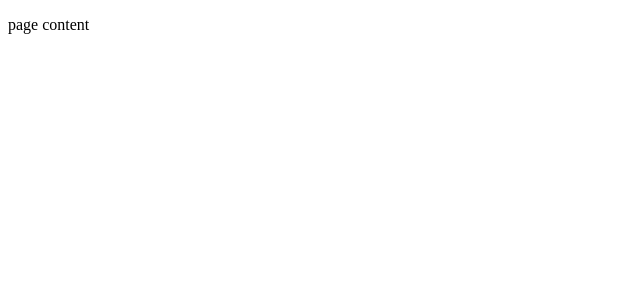
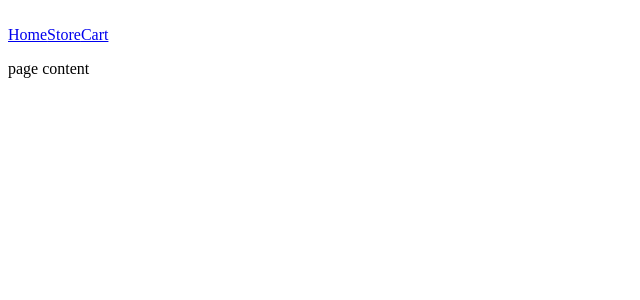
Before and after one commit to WitherMite/shopping-cart, a React (Vite) app: page / in a window 1280 px wide. Shown: the top 300 px of the page, without its empty margins (0-640 px from the left). Built offline with nearby package versions, Linux system fonts and the light colour scheme.

Commit message:
Plan out app structure

```diff
--- /dev/null
+++ b/src/components/App/App-nav.jsx
@@ -0,0 +1,11 @@
+import { Link } from "react-router-dom";
+
+export default function AppNav() {
+  return (
+    <nav>
+      <Link>Home</Link>
+      <Link>Store</Link>
+      <Link>Cart</Link>
+    </nav>
+  );
+}
--- a/src/components/App/App.jsx
+++ b/src/components/App/App.jsx
@@ -1,16 +1,24 @@
+import { Outlet } from "react-router-dom";
+import { useState } from "react";
 import PropTypes from "prop-types";
+import AppNav from "./App-nav";
 
-export default function App({ children }) {
+export default function App({ navBar }) {
+  const [cart, setCart] = useState([]);
+  const navigation = navBar || <AppNav cart={cart} setCart={setCart}></AppNav>;
   return (
     <>
       <header>
-        <nav></nav>
+        <img src="" alt="" />
+        {navigation}
       </header>
-      <main>{children}</main>
+      <main>
+        <Outlet context={[cart, setCart]} />
+      </main>
     </>
   );
 }
 
 App.propTypes = {
-  children: PropTypes.element,
+  navBar: PropTypes.element,
 };
--- a/src/main.jsx
+++ b/src/main.jsx
@@ -1,11 +1,10 @@
+import { RouterProvider } from "react-router-dom";
+import { createRoot } from "react-dom/client";
 import { StrictMode } from "react";
-import { createRoot } from "react-dom/client";
-import App from "./components/App/App.jsx";
+import router from "./router.jsx";
 
 createRoot(document.getElementById("root")).render(
   <StrictMode>
-    <App>
-      <p>page content</p>
-    </App>
+    <RouterProvider router={router} />
   </StrictMode>
 );
--- /dev/null
+++ b/src/router.jsx
@@ -0,0 +1,12 @@
+import { createBrowserRouter } from "react-router-dom";
+import App from "./components/App/App.jsx";
+
+const router = createBrowserRouter([
+  {
+    path: "/",
+    element: <App />,
+    children: [{ index: true, element: <p>page content</p> }],
+  },
+]);
+
+export default router;
```
Also changed, not shown: 2 other files (tests, documents, lock files or other folders).
